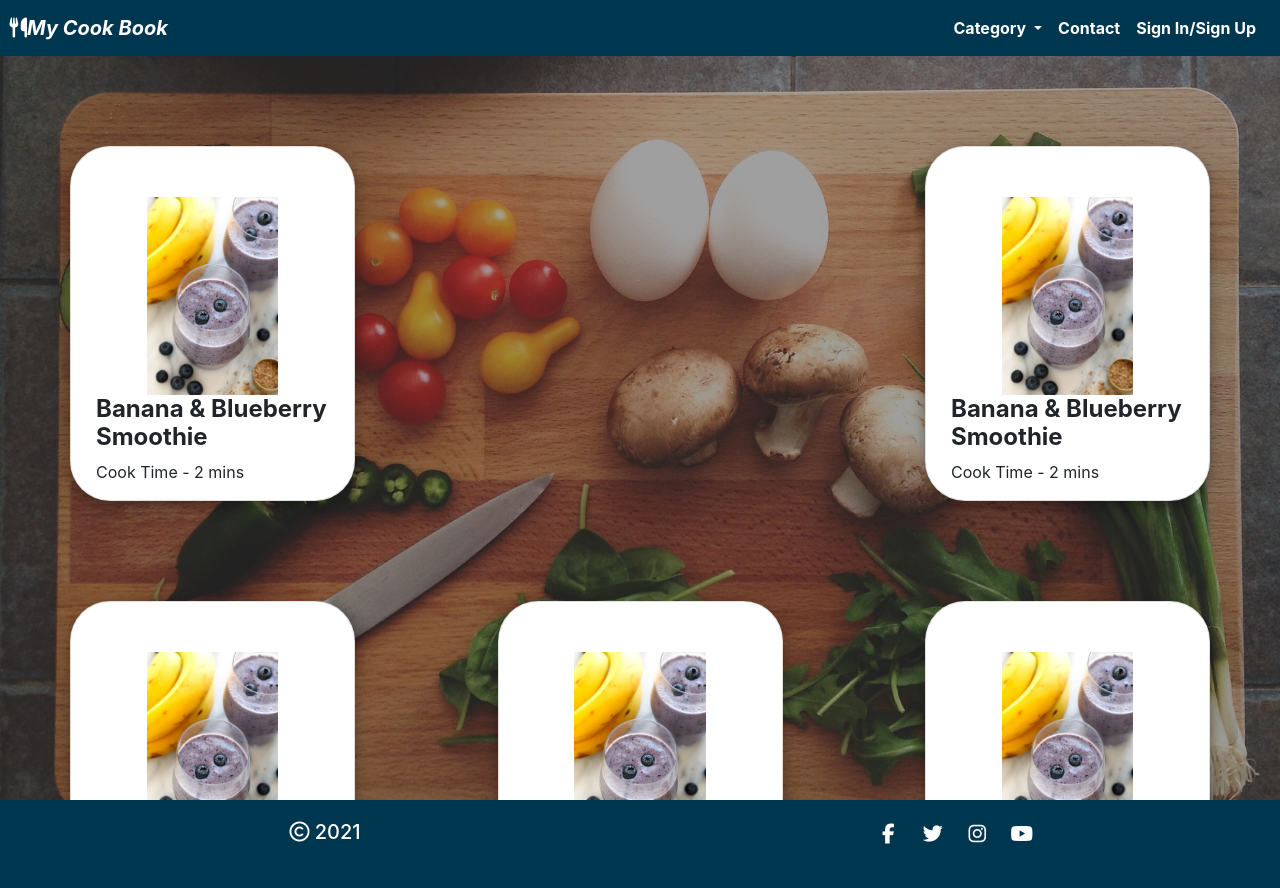
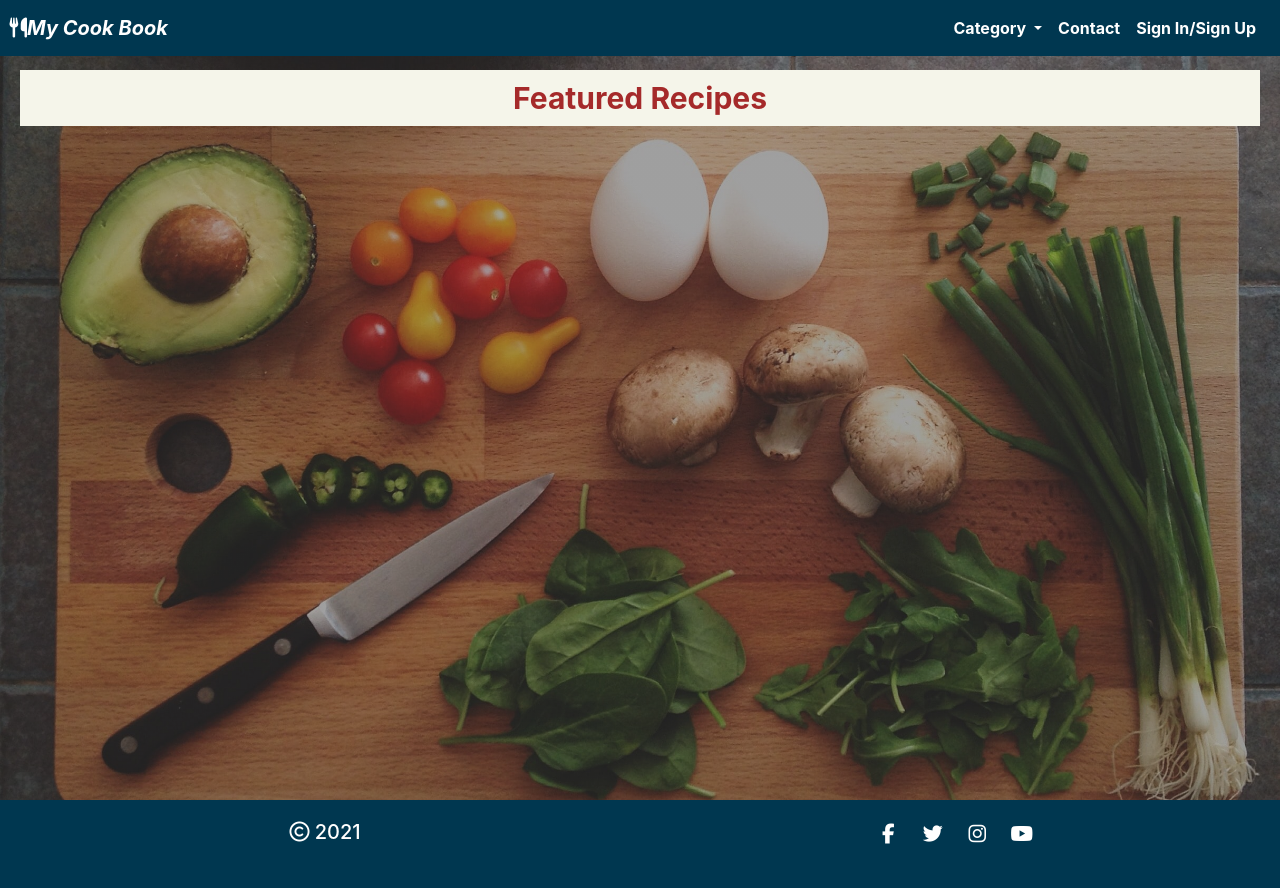
Before and after one commit to Code-Institute-Submissions/McHugh1894-MS3-CookBook_SepResub, a Flask app: page / in a window 1280 px wide. Run offline with Flask 2, Linux system fonts and the light colour scheme; some libraries are stand-ins or nearby versions.

Commit message:
Updates to readme file, updates to home.html subject to change

```diff
--- a/app.py
+++ b/app.py
@@ -9,6 +9,8 @@ from werkzeug.security import generate_password_hash, check_password_hash
 if os.path.exists("env.py"):
     import env
 app = Flask(__name__)
+
+
 
 # Configuration
 app.config["MONGO_DBNAME"] = os.environ.get("MONGO_DBNAME")
--- a/templates/home.html
+++ b/templates/home.html
@@ -1,5 +1,3 @@
-<!DOCTYPE html>
-<html lang="en">
 {% extends "base.html" %}
 {% block content %}
 
@@ -77,10 +75,14 @@
 
 
      <!-- Hero Image -->
-     <div class="hero-image" >
 
+
+        <section>
+            <div class="hero-image">
+            <div class="recipe-text">
+                <h2 class="recipe-header">Featured Recipes</h2>
+            </div>
             <div class="container">
-            <h2>Featured Recipes</h2>
                 <div class="row" style="justify-content: space-between;">
                     {% for recipe in recipes %}
                     <div class="col-12 col-md-6 col-lg-3 recipe-read" style="box-shadow: rgba(0, 0, 0, 35%) 0px 5px 15px;">
@@ -93,97 +95,7 @@
                         </div>
                         </div>
                     {% endfor %}
-                <div class="card">
-                    <img id="card" src="static/images/Banana-blueberry-smoothie.jpg" alt="card" style="width:50%">
-                    <div class="container">
-                      <h4><b>Banana & Blueberry Smoothie</b></h4>
-                      <p>Cook Time - 2 mins</p>
                 </div>
             </div>
-                    <div class="card">
-                        <img id="card" src="static/images/Banana-blueberry-smoothie.jpg" alt="card" style="width:50%">
-                        <div class="container">
-                          <h4><b>Banana & Blueberry Smoothie</b></h4>
-                          <p>Cook Time - 2 mins</p>
-                        </div>
-                        </div>
-          </div>
-
-          <div class="row" style="justify-content: space-between;">
-            <div class="card" style="box-shadow: rgba(0, 0, 0, 35%) 0px 5px 15px;">
-                <img id="card" src="static/images/Banana-blueberry-smoothie.jpg" alt="card" style="width:50%">
-                <div class="container">
-                  <h4><b>Banana & Blueberry Smoothie</b></h4>
-                  <p>Cook Time - 2 mins</p>
-                </div>
-                </div>
-                <div class="card">
-                    <img id="card" src="static/images/Banana-blueberry-smoothie.jpg" alt="card" style="width:50%">
-                    <div class="container">
-                      <h4><b>Banana & Blueberry Smoothie</b></h4>
-                      <p>Cook Time - 2 mins</p>
-                    </div>
-                    </div>
-                    <div class="card">
-                        <img id="card" src="static/images/Banana-blueberry-smoothie.jpg" alt="card" style="width:50%">
-                        <div class="container">
-                          <h4><b>Banana & Blueberry Smoothie</b></h4>
-                          <p>Cook Time - 2 mins</p>
-                        </div>
-                        </div>
-          </div>
-
-
-
-
+        </section>
         {% endblock %}
-
-
-
-    <!--Footer-->
-<footer class="footer footer-div mt-auto container-fluid">
-    <div id="footer-details" class="row">
-        <!--Copyright-->
-        <div class="col-sm-6">
-            <h5 class="uppercase general-sub"> <i class="fa fa-copyright list-inline-item"
-                    aria-hidden="true"></i> 2021</h5>
-        </div>
-        <!--Social Links-->
-        <div class="col-sm-6">
-            <ul class="list-inline social-links">
-                <li class="list-inline-item">
-                    <a target="_blank" rel="noopener" href="https://www.facebook.com">
-                        <i class="fa fa-facebook" aria-hidden="true"></i>
-                        <span class="sr-only">Facebook</span>
-                    </a>
-                </li>
-                <li class="list-inline-item">
-                    <a target="_blank" rel="noopener" href="https://www.twitter.com">
-                        <i class="fa fa-twitter" aria-hidden="true"></i>
-                        <span class="sr-only">Twitter</span>
-                    </a>
-                </li>
-                <li class="list-inline-item">
-                    <a target="_blank" rel="noopener" href="https://www.instagram.com">
-                        <i class="fa fa-instagram" aria-hidden="true"></i>
-                        <span class="sr-only">Instagram</span>
-                    </a>
-                </li>
-                <li class="list-inline-item">
-                    <a target="_blank" rel="noopener" href="https://www.youtube.com">
-                        <i class="fa fa-youtube" aria-hidden="true"></i>
-                        <span class="sr-only">YouTube</span>
-                    </a>
-                </li>
-            </ul>
-        </div>
-    </div>
-</footer>
-
-<!--footer-->
-    <script src="https://cdnjs.cloudflare.com/ajax/libs/jquery/3.2.1/jquery.min.js"></script>
-    <script src="https://cdn.jsdelivr.net/npm/popper.js@1.16.0/dist/umd/popper.min.js" integrity="sha384-Q6E9RHvbIyZFJoft+2mJbHaEWldlvI9IOYy5n3zV9zzTtmI3UksdQRVvoxMfooAo" crossorigin="anonymous"></script>
-    <script src="https://stackpath.bootstrapcdn.com/bootstrap/4.5.0/js/bootstrap.min.js" integrity="sha384-OgVRvuATP1z7JjHLkuOU7Xw704+h835Lr+6QL9UvYjZE3Ipu6Tp75j7Bh/kR0JKI" crossorigin="anonymous"></script>
-    <script src="https://code.jquery.com/jquery-3.5.1.slim.min.js" integrity="sha384-DfXdz2htPH0lsSSs5nCTpuj/zy4C+OGpamoFVy38MVBnE+IbbVYUew+OrCXaRkfj" crossorigin="anonymous"></script>
-</body>
-</html>
```
Also changed, not shown: README.md. Lines whose indentation alone changed are shown as unchanged.
